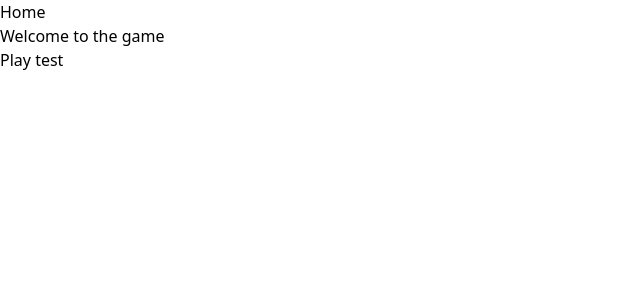
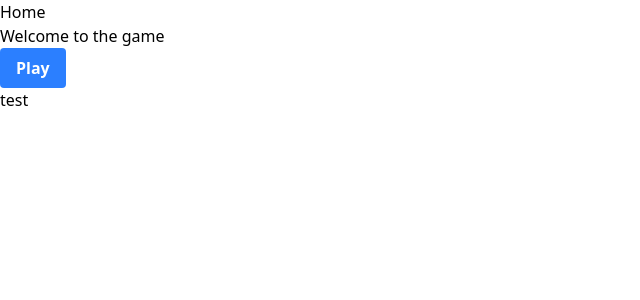
Before and after one commit to monkeymagix123/text-adventure-thing, a SvelteKit app: page / in a window 1280 px wide. Shown: the top 300 px of the page, without its empty margins (0-640 px from the left). Built offline with nearby package versions, Linux system fonts and the light colour scheme.

Commit message:
add button component

```diff
--- /dev/null
+++ b/src/components/Button.svelte
@@ -0,0 +1,7 @@
+<main>
+    <button onclick={prop.onclick} class="bg-blue-500 hover:bg-blue-700 text-white font-bold py-2 px-4 rounded"> <slot> </slot> </button>
+</main>
+
+<script lang="ts">
+    const prop = $props();
+</script>
--- a/src/routes/+page.svelte
+++ b/src/routes/+page.svelte
@@ -1,5 +1,6 @@
 <script>
 	import { getState } from "$lib/pos.svelte";
+	import Button from "../components/Button.svelte";
 
     const state = $derived(getState());
 </script>
@@ -9,7 +10,7 @@
     <p> {state.description} </p>
 
     {#each state.options as option}
-        <button onclick={ () => { console.log(option); state.doOption(option); } }> {option.action} </button>
+        <Button onclick={ () => { console.log(option); state.doOption(option); } }> {option.action} </Button>
     {/each}
 
     <button> test </button>
```
